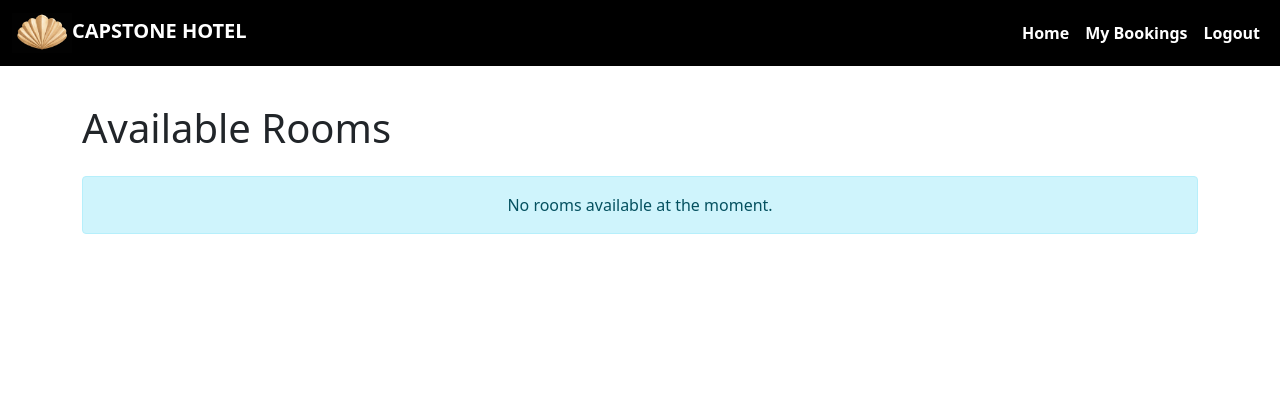
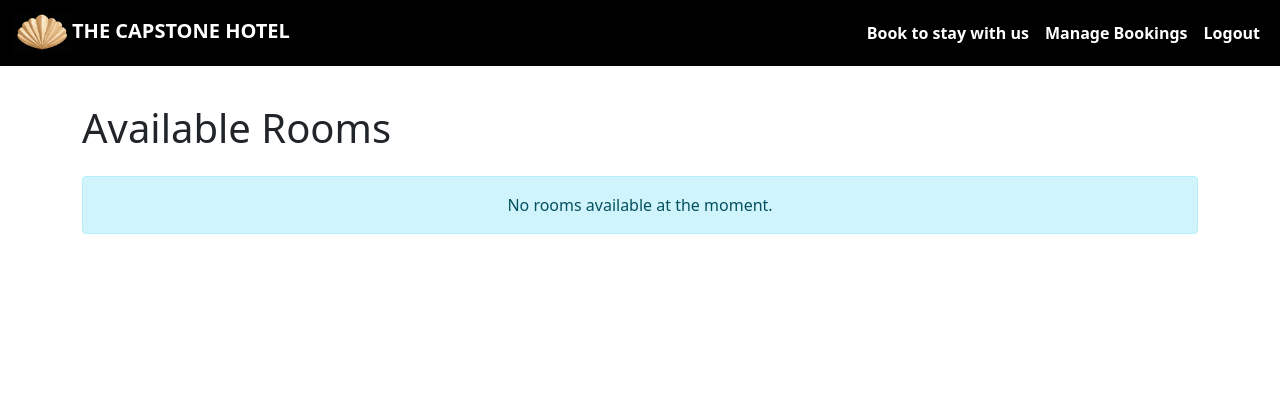
Before and after one commit to verytee/capstone_project, a Django app: page / in a window 1280 px wide. Shown: the top 420 px of the page. Run offline with Django 4.2, Linux system fonts and the light colour scheme; the visitor is signed in with stand-in values (Sample User, id 1); data that the repository does not hold is empty.

Commit message:
change header to The Capstone Hotel

```diff
--- a/templates/base.html
+++ b/templates/base.html
@@ -4,7 +4,7 @@
 <html class="h-100" lang="en">
 
 <head>
-    <title>Capstone Hotel</title>
+    <title>The Capstone Hotel</title>
     <meta name="viewport" content="width=device-width, initial-scale=1" />
 
     <!-- Google Fonts CSS -->
@@ -31,7 +31,7 @@
     <div class="container-fluid">
         <!-- Logo -->
         <a class="navbar-brand" href="{% url 'room_list' %}">
-            <img src="{% static 'images/logo.webp' %}" alt="Capstone Hotel Logo" height="40">CAPSTONE HOTEL
+            <img src="{% static 'images/logo.webp' %}" alt="The Capstone Hotel Logo" height="40">THE CAPSTONE HOTEL
         </a>
 
         <!-- Toggler for mobile -->
@@ -43,11 +43,11 @@
         <div class="collapse navbar-collapse" id="navbarNav">
             <ul class="navbar-nav ms-auto">
                 <li class="nav-item">
-                    <a class="nav-link text-white" href="{% url 'room_list' %}">Home</a>
+                    <a class="nav-link text-white" href="{% url 'room_list' %}">Book to stay with us</a>
                 </li>
                 {% if user.is_authenticated %}
                 <li class="nav-item">
-                    <a class="nav-link text-white" href="{% url 'booking_list' %}">My Bookings</a>
+                    <a class="nav-link text-white" href="{% url 'booking_list' %}">Manage Bookings</a>
                 </li>
                 <li class="nav-item">
                     <a class="nav-link text-white" href="{% url 'account_logout' %}">Logout</a>
```
Also changed, not shown: README.md.
